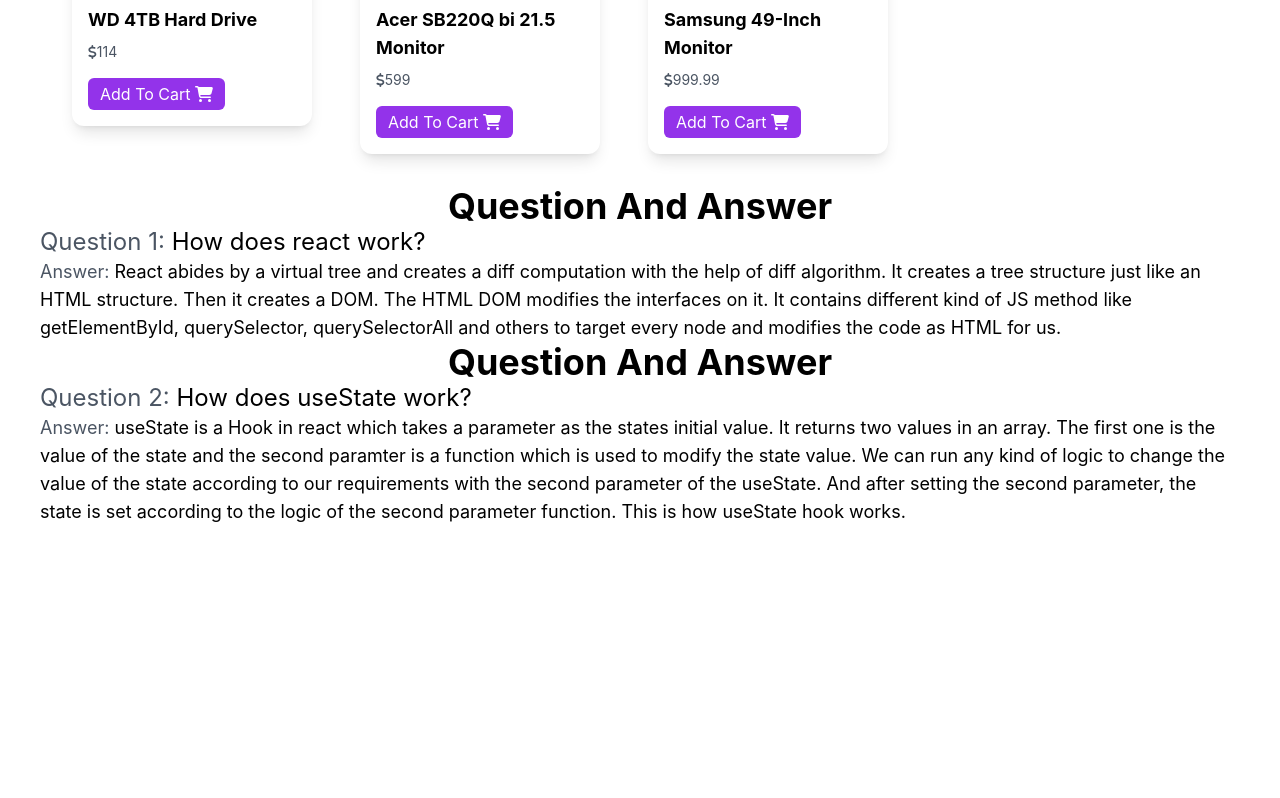
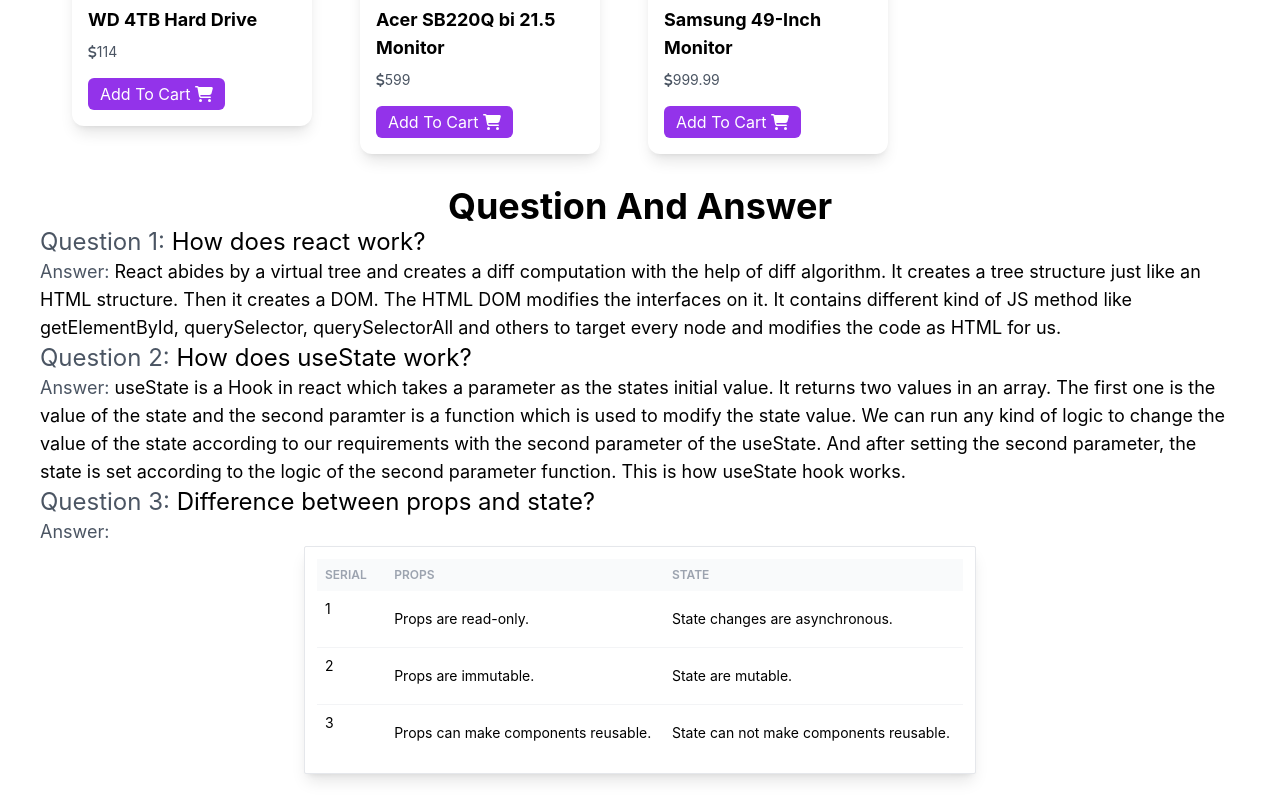
Before and after one commit to hasibmiraz/buyer-on-fire-simple-react, a React (Create React App) app: page / in a window 1280 px wide. Shown: the part 1034-1832 px from the top of the page. Before the commit the page ends 1560 px from the top, so only its background shows below. Built offline with nearby package versions, Linux system fonts and the light colour scheme.

Commit message:
Added Qustion answer

```diff
--- a/src/components/QuestionAndAnswer/QuestionAndAnswer.js
+++ b/src/components/QuestionAndAnswer/QuestionAndAnswer.js
@@ -20,7 +20,6 @@ const QuestionAndAnswer = () => {
         </p>
       </div>
 
-      <h1 className="text-4xl text-center font-bold">Question And Answer</h1>
       <div className="mx-10">
         <h1 className="text-2xl">
           <span className="text-gray-600">Question 2: </span>How does useState
@@ -38,6 +37,92 @@ const QuestionAndAnswer = () => {
           This is how useState hook works.
         </p>
       </div>
+
+      <div className="mx-10">
+        <h1 className="text-2xl">
+          <span className="text-gray-600">Question 3: </span>Difference between
+          props and state?
+        </h1>
+        <p className="text-lg mb-6">
+          <span className="text-gray-600">Answer: </span>
+          <div className="flex flex-col justify-center h-full">
+            <div className="w-full max-w-2xl mx-auto bg-white shadow-lg rounded-sm border border-gray-200">
+              <div className="p-3">
+                <div className="overflow-x-auto">
+                  <table className="table-auto w-full">
+                    <thead className="text-xs font-semibold uppercase text-gray-400 bg-gray-50">
+                      <tr>
+                        <th className="p-2 whitespace-nowrap">
+                          <div className="font-semibold text-left">Serial</div>
+                        </th>
+                        <th className="p-2 whitespace-nowrap">
+                          <div className="font-semibold text-left">Props</div>
+                        </th>
+                        <th className="p-2 whitespace-nowrap">
+                          <div className="font-semibold text-left">State</div>
+                        </th>
+                      </tr>
+                    </thead>
+                    <tbody className="text-sm divide-y divide-gray-100">
+                      <tr>
+                        <td className="p-2 whitespace-nowrap">
+                          <div className="flex items-center">
+                            <div className="w-10 h-10 flex-shrink-0 mr-2 sm:mr-3">
+                              1
+                            </div>
+                          </div>
+                        </td>
+                        <td className="p-2 whitespace-nowrap">
+                          <div className="text-left">Props are read-only.</div>
+                        </td>
+                        <td className="p-2 whitespace-nowrap">
+                          <div className="text-left">
+                            State changes are asynchronous.
+                          </div>
+                        </td>
+                      </tr>
+                      <tr>
+                        <td className="p-2 whitespace-nowrap">
+                          <div className="flex items-center">
+                            <div className="w-10 h-10 flex-shrink-0 mr-2 sm:mr-3">
+                              2
+                            </div>
+                          </div>
+                        </td>
+                        <td className="p-2 whitespace-nowrap">
+                          <div className="text-left">Props are immutable.</div>
+                        </td>
+                        <td className="p-2 whitespace-nowrap">
+                          <div className="text-left">State are mutable.</div>
+                        </td>
+                      </tr>
+                      <tr>
+                        <td className="p-2 whitespace-nowrap">
+                          <div className="flex items-center">
+                            <div className="w-10 h-10 flex-shrink-0 mr-2 sm:mr-3">
+                              3
+                            </div>
+                          </div>
+                        </td>
+                        <td className="p-2 whitespace-nowrap">
+                          <div className="text-left">
+                            Props can make components reusable.
+                          </div>
+                        </td>
+                        <td className="p-2 whitespace-nowrap">
+                          <div className="text-left">
+                            State can not make components reusable.
+                          </div>
+                        </td>
+                      </tr>
+                    </tbody>
+                  </table>
+                </div>
+              </div>
+            </div>
+          </div>
+        </p>
+      </div>
     </div>
   );
 };
```
